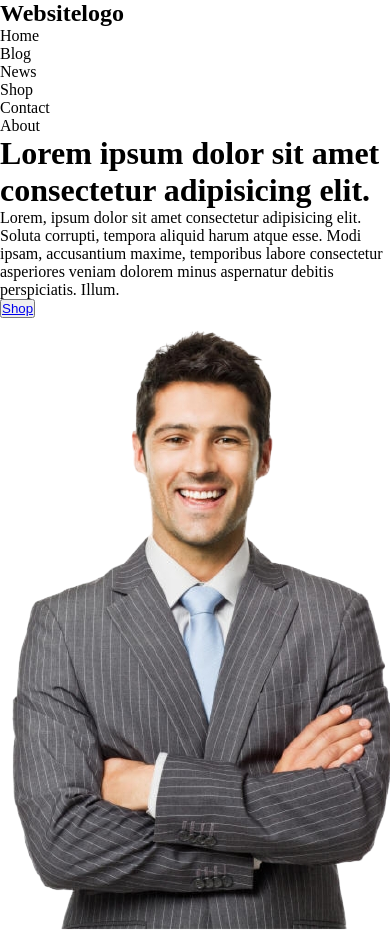
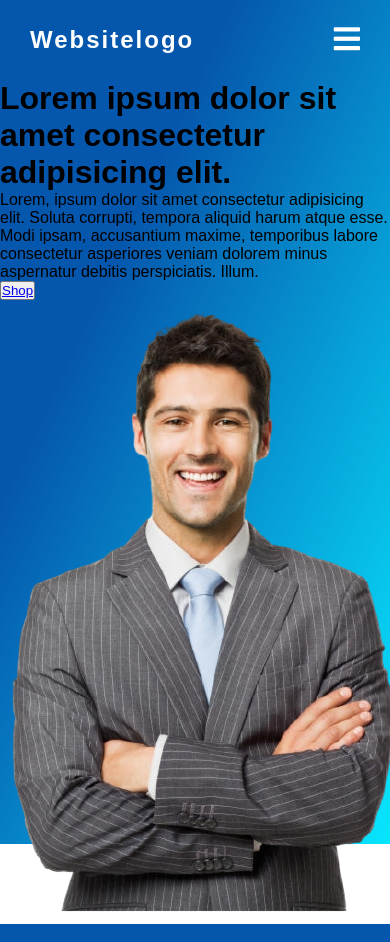
Before and after one commit to bacha-11/ParalyzeWebsite, a Flask app: page / in a window 390 px wide. Run offline with Flask 2, Linux system fonts and the light colour scheme.

Commit message:
create a responsive navbar

```diff
--- a/app/static/style/style.css
+++ b/app/static/style/style.css
@@ -4,7 +4,172 @@
     box-sizing: border-box;
 }
 
-#h{
-    color: brown;
-    font-size: 100px;
+body{
+    font-family: Arial, Helvetica, sans-serif;
 }
+
+header{
+    width: 100%;
+    height: 100vh;
+    background-color: #0557AD;
+    background-image: linear-gradient(to right bottom,#0557AD 30%,#08E6FF 100%);
+    background-size: 100% 100%;
+    background-repeat: no-repeat;
+}
+
+
+nav{
+    width: 100%;
+    height: 80px;
+    display: flex;
+    justify-content: flex-start;
+    align-items: center;
+    background: transparent;
+}
+
+
+nav .logo{
+    width: 25%;
+    line-height: 80px;
+    color: #FFFFFF;
+    text-align: center;
+    font-size: 1.5rem;
+    letter-spacing: 3px;
+    transition-property: all;
+    transition-duration: 2s;
+    transition-timing-function: linear;
+}
+
+
+nav .logo:hover{
+    transform: rotate(360deg);
+    color: #020887;
+}
+
+
+nav .logo a{
+    text-decoration: none;
+    color: #FFFFFF;
+}
+
+nav .logo a:hover{
+    color: #9bc634;
+}
+
+nav .navbar{
+    width: 75%;
+    line-height: 80px;
+}
+
+
+nav .navbar ul{
+    float: right;
+}
+
+nav .navbar ul li{
+    display: inline-block;
+    list-style-type: none;
+    text-transform: uppercase;
+    font-weight: bold;
+    letter-spacing: 2px;
+    margin-right: 3rem;
+}
+
+nav .navbar ul li a{
+    text-decoration: none;
+    color: #FFFFFF;
+}
+
+nav .navbar ul li a:hover{
+    color: #9bc634;
+}
+
+nav .checkBtn{
+    font-size: 30px;
+    color: white;
+    float: right;
+    margin-right: 30px;
+    display: none;
+}
+
+nav #check{
+    display: none;
+}
+
+
+
+
+
+@media (max-width: 1100px) {
+    nav .logo{
+        margin-left: 20px;
+        font-size: 1rem;
+    }
+
+    nav .navbar ul li{
+        margin-right: 1.2rem;
+        font-size: 1rem;
+    }
+}
+
+
+
+@media (max-width: 992px) {
+    nav .logo{
+        margin-left: 10px;
+        font-size: 0.8rem;
+    }
+
+    nav .navbar ul li{
+        margin-right: 1.5rem;
+        font-size: 0.8rem;
+    }
+}
+
+
+
+@media (max-width: 768px) {
+    nav .logo{
+        margin-left: 10px;
+        font-size: 0.8rem;
+        letter-spacing: 2px;
+    }
+
+    nav .navbar ul li{
+        margin-right: 1rem;
+        font-size: 0.8rem;
+        letter-spacing: 1px;
+    }
+}
+
+
+
+@media (max-width: 600px) {
+    nav .logo{
+        margin-left: 30px;
+        font-size: 1rem;
+    }
+
+    nav .checkBtn{
+        display: block;
+    }
+
+    nav .navbar ul{
+        position: fixed;
+        width: 100%;
+        height: 100vh;
+        top: 80px;
+        left: -100%;
+        text-align: center;
+        transition: all .5s;
+        background-image: linear-gradient(to right bottom,#0557AD 30%,#08E6FF 100%);
+    }
+
+    nav .navbar ul li{
+        display: block;
+    }
+
+    #check:checked ~ ul{
+        left: 0;
+    }
+}
--- a/app/templates/_nav.html
+++ b/app/templates/_nav.html
@@ -1,16 +1,21 @@
 <nav>
+
     <div class="logo">
-        <h1>Websitelogo</h1>
+        <h1><a href="#">Websitelogo</a></h1>
     </div>
 
     <div class="navbar">
+
+        <input type="checkbox" id="check">
+        <label for="check" class="checkBtn"><i class="fas fa-bars"></i></label>
+
         <ul>
-            <li>Home</li>
-            <li>Blog</li>
-            <li>News</li>
-            <li>Shop</li>
-            <li>Contact</li>
-            <li>About</li>
+            <li><a href="#"> Home </a></li>
+            <li><a href="#"> Blog </a></li>
+            <li><a href="#"> News </a></li>
+            <li><a href="#"> Shop </a></li>
+            <li><a href="#"> Contact </a></li>
+            <li><a href="#"> About </a></li>
         </ul>
     </div>
 
--- a/app/templates/base.html
+++ b/app/templates/base.html
@@ -4,6 +4,7 @@
     <meta charset="UTF-8">
     <meta http-equiv="X-UA-Compatible" content="IE=edge">
     <meta name="viewport" content="width=device-width, initial-scale=1.0">
+    <link rel="stylesheet" href="https://cdnjs.cloudflare.com/ajax/libs/font-awesome/5.15.3/css/all.min.css" integrity="sha512-iBBXm8fW90+nuLcSKlbmrPcLa0OT92xO1BIsZ+ywDWZCvqsWgccV3gFoRBv0z+8dLJgyAHIhR35VZc2oM/gI1w==" crossorigin="anonymous" />
     <link rel="stylesheet" href="{{ url_for('static', filename='style/style.css') }}">
 
     {% if title %}
```
